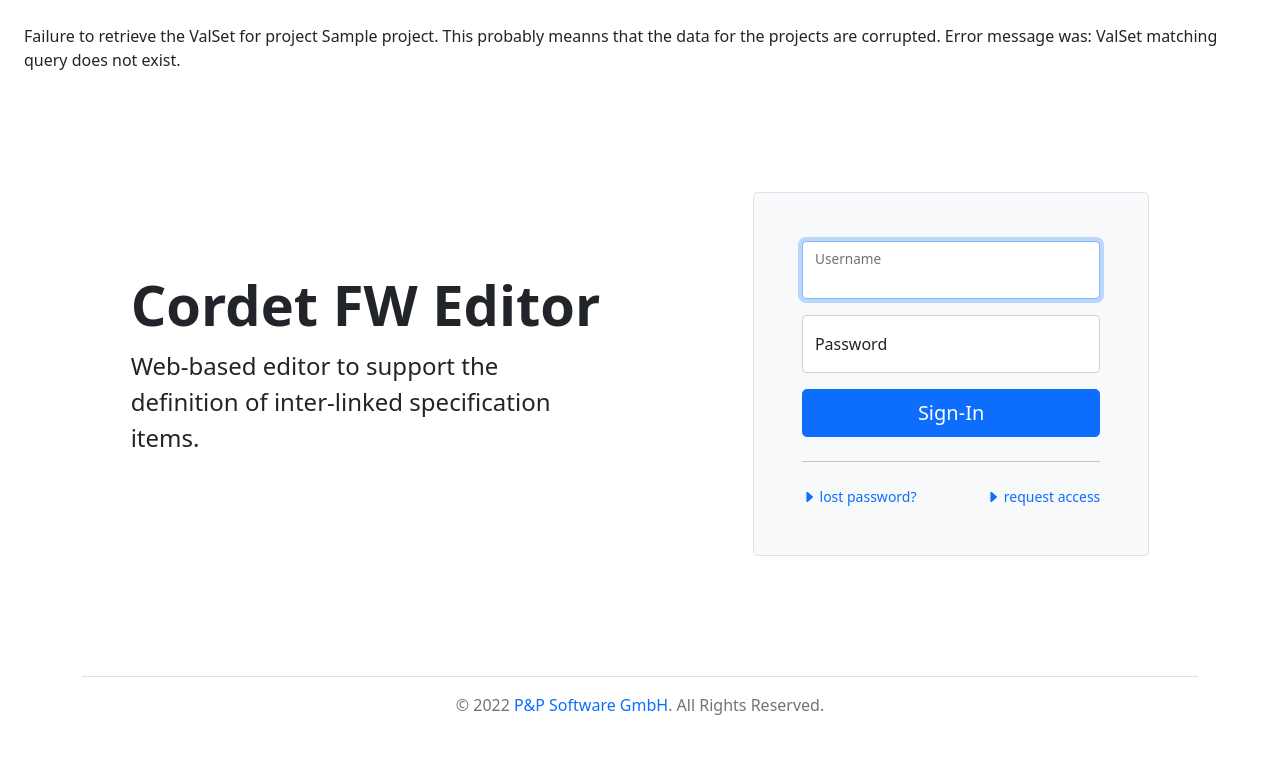
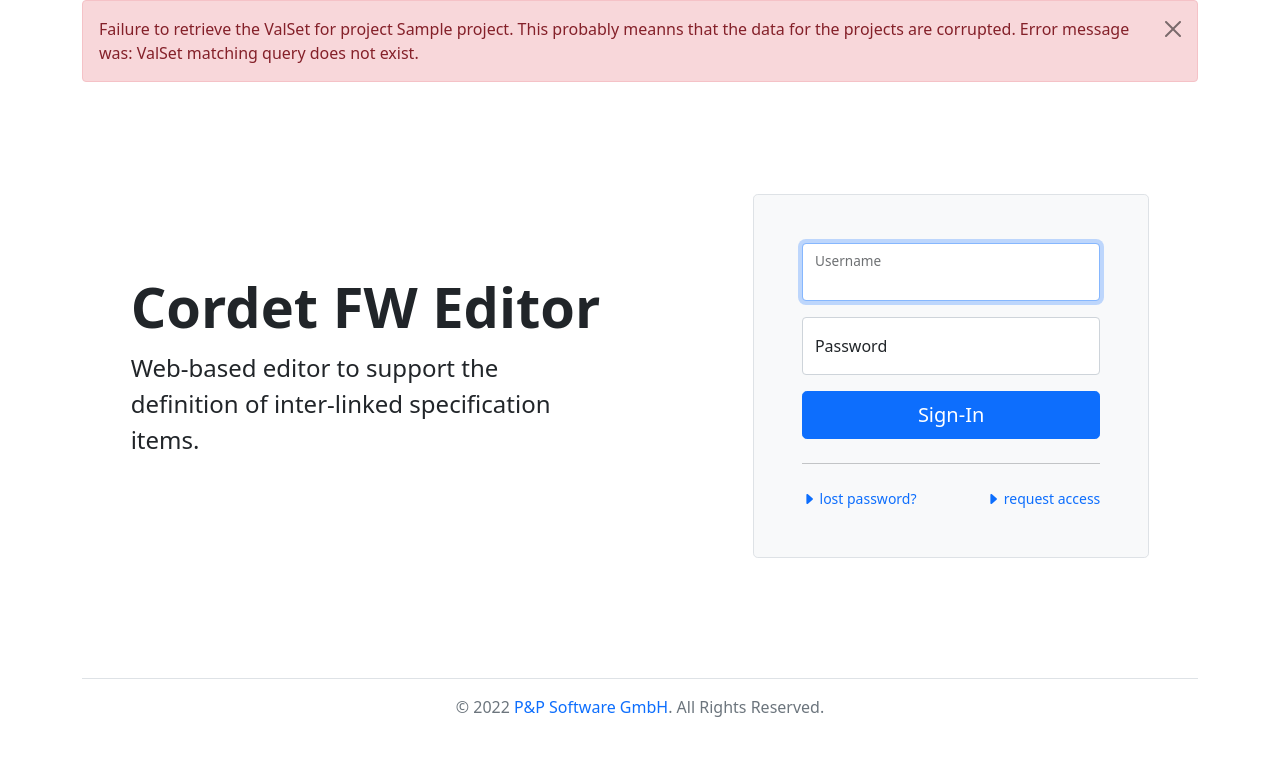
Before and after one commit to pnp-software/cordetfw_editor, a Django app: page /editor/ in a window 1280 px wide. Shown: the part 89-864 px from the top of the page. Before the commit the page ends 804 px from the top, so only its background shows below. Run offline with Django 3.2, Linux system fonts and the light colour scheme; tables that the repository leaves empty hold one stand-in row (values such as "Sample post"); parts of the project's set-up code (start-up, migrations or seed data) failed here and were passed over; some libraries are stand-ins or nearby versions.

Commit message:
convert messages to bootstrap5

```diff
--- a/editor/templates/base_generic_bootstrap5.html
+++ b/editor/templates/base_generic_bootstrap5.html
@@ -73,30 +73,32 @@
             </nav>
         </header>
 
-
-        <!-- to change below -->
-
         <main class="flex-grow-1">
             {% if messages %}
+            <div class="container">
                 {% for message in messages %}
+                <div class="alert alert-dismissible fade show
                             {% if message.level <= 20 %}  <!-- debug & info -->
-            <div class="self-start p-4 ml-4 text-lg leading-5 border-l-4 bg-blue-100 text-blue-800 border-blue-500" role="alert">
+                            alert-info
                             {% elif message.level == 25 %}  <!-- success -->
-            <div class="self-start p-4 ml-4 text-lg leading-5 border-l-4 bg-green-100 text-green-800 border-green-500" role="alert">
+                            alert-success
                             {% elif message.level == 30 %}
-            <div class="self-start p-4 ml-4 text-lg leading-5 border-l-4 bg-yellow-100 text-yellow-800 border-yellow-500" role="alert">
+                            alert-warning
                             {% elif message.level == 40 %}
-            <div class="self-start p-4 ml-4 text-lg leading-5 border-l-4 bg-red-100 text-red-800 border-red-500" role="alert">
+                            alert-danger
                             {% endif %}
+                            " role="alert">
                     {{ message }}
+                    <button type="button" class="btn-close"
+                            data-bs-dismiss="alert" aria-label="Close">
+                    </button>
                 </div>
                 {% endfor %}
+            </div>
             {% endif %}
 
             {% block content %}{% endblock %}
         </main>
-
-        <!-- to change above -->
 
         <div class="container">
             <footer class="py-3 my-4 border-top">
```
Lines whose indentation alone changed are shown as unchanged.
